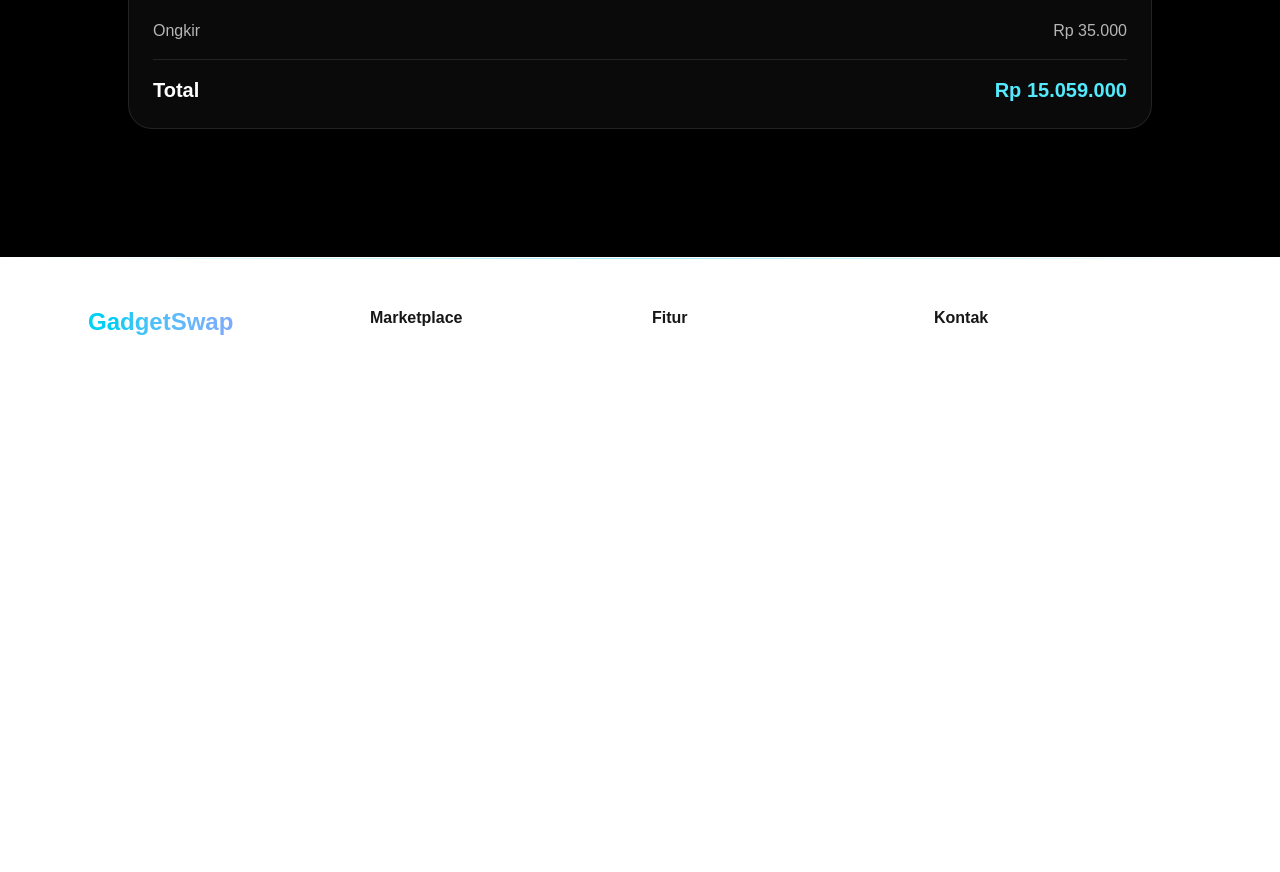
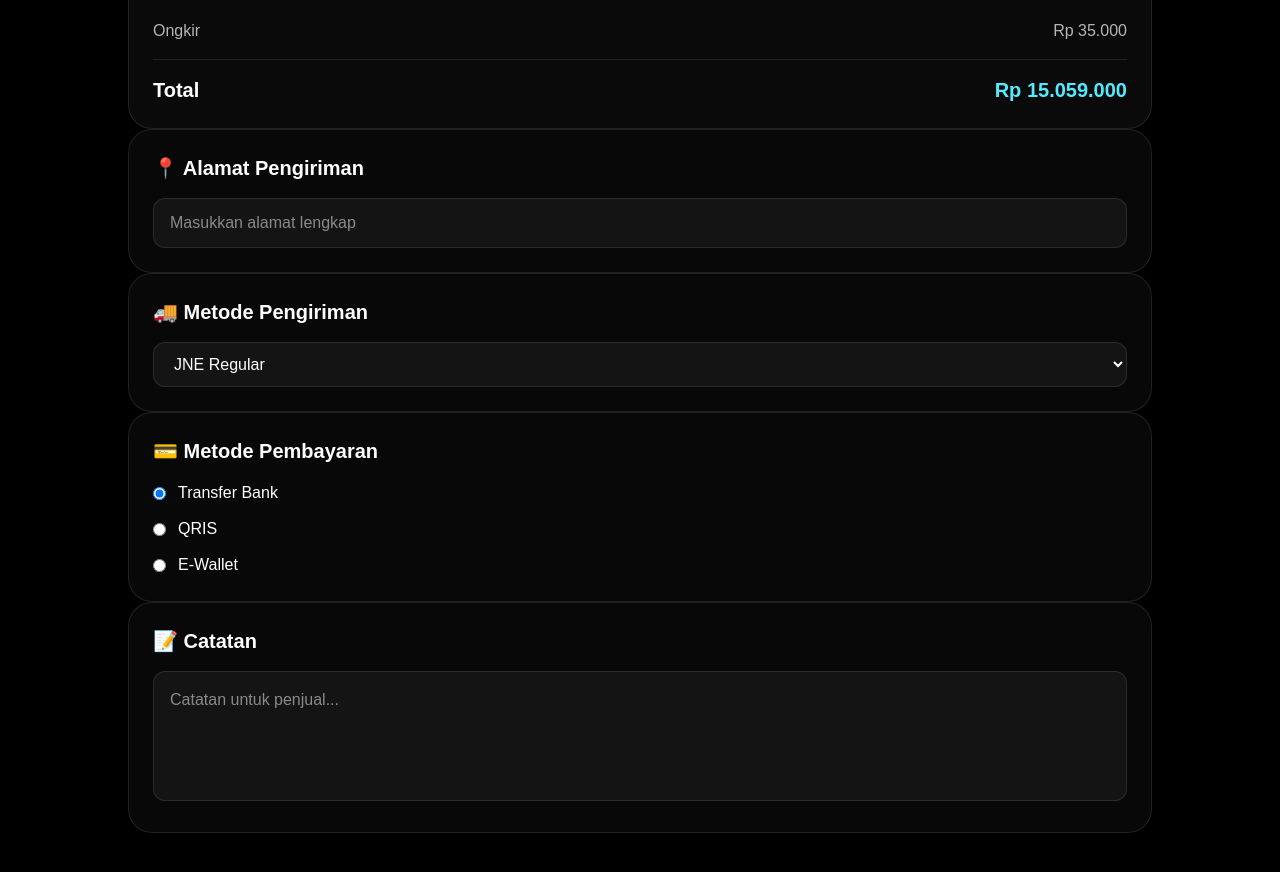
Before and after one commit to Rexlicky/gadgetswap, a Next.js app: page /checkout in a window 1280 px wide. Shown: the part 1860-2732 px from the top of the page. Before the commit the page ends 2443 px from the top, so only its background shows below. Built offline with nearby package versions, Linux system fonts and the light colour scheme; no server answers; the database is empty.

Commit message:
feat: improve checkout page structure

```diff
--- a/src/app/(main)/checkout/page.js
+++ b/src/app/(main)/checkout/page.js
@@ -1,6 +1,10 @@
 import Link from "next/link";
 import TransactionTimeline from "@/components/checkout/TransactionTimeline";
 import CheckoutDetails from "@/components/checkout/CheckoutDetails";
+import ShippingAddress from "@/components/checkout/ShippingAddress";
+import ShippingMethod from "@/components/checkout/ShippingMethod";
+import PaymentMethod from "@/components/checkout/PaymentMethod";
+import OrderNote from "@/components/checkout/OrderNote";
 
 export const metadata = {
   title: "Checkout Rekber",
@@ -71,6 +75,14 @@ export default function CheckoutPage() {
         <TransactionTimeline />
 
         <CheckoutDetails />
+
+        <ShippingAddress />
+
+        <ShippingMethod />
+
+        <PaymentMethod />
+
+        <OrderNote />
       </div>
     </main>
   );
--- /dev/null
+++ b/src/components/checkout/CheckoutHeader.jsx
@@ -0,0 +1,14 @@
+export default function CheckoutHeader() {
+  return (
+    <div className="mb-10">
+      <p className="text-cyan-400">Checkout</p>
+
+      <h1 className="mt-2 text-5xl font-bold">Selesaikan Pesanan</h1>
+
+      <p className="mt-4 text-white/50">
+        Pastikan seluruh informasi pesanan sudah benar sebelum melanjutkan
+        pembayaran.
+      </p>
+    </div>
+  );
+}
--- /dev/null
+++ b/src/components/checkout/CheckoutSummary.jsx
@@ -0,0 +1,35 @@
+export default function CheckoutSummary() {
+  return (
+    <div className="sticky top-28 rounded-3xl border border-white/10 bg-white/[0.03] p-6">
+      <h2 className="text-xl font-bold">Ringkasan Pembayaran</h2>
+
+      <div className="mt-6 space-y-3">
+        <div className="flex justify-between">
+          <span>Subtotal</span>
+          <span>Rp0</span>
+        </div>
+
+        <div className="flex justify-between">
+          <span>Pengiriman</span>
+          <span>Rp0</span>
+        </div>
+
+        <div className="flex justify-between">
+          <span>Rekber</span>
+          <span>Rp15.000</span>
+        </div>
+      </div>
+
+      <hr className="my-6 border-white/10" />
+
+      <div className="flex justify-between text-xl font-bold">
+        <span>Total</span>
+        <span>Rp15.000</span>
+      </div>
+
+      <button className="mt-6 w-full rounded-2xl bg-gradient-to-r from-cyan-500 to-violet-500 py-4 font-semibold">
+        Buat Pesanan
+      </button>
+    </div>
+  );
+}
--- /dev/null
+++ b/src/components/checkout/OrderNote.jsx
@@ -0,0 +1,13 @@
+export default function OrderNote() {
+  return (
+    <div className="rounded-3xl border border-white/10 bg-white/[0.03] p-6">
+      <h2 className="mb-4 text-xl font-semibold">📝 Catatan</h2>
+
+      <textarea
+        rows={4}
+        placeholder="Catatan untuk penjual..."
+        className="w-full rounded-xl border border-white/10 bg-white/[0.05] p-4 outline-none resize-none"
+      />
+    </div>
+  );
+}
--- /dev/null
+++ b/src/components/checkout/PaymentMethod.jsx
@@ -0,0 +1,24 @@
+export default function PaymentMethod() {
+  return (
+    <div className="rounded-3xl border border-white/10 bg-white/[0.03] p-6">
+      <h2 className="mb-4 text-xl font-semibold">💳 Metode Pembayaran</h2>
+
+      <div className="space-y-3">
+        <label className="flex items-center gap-3">
+          <input type="radio" name="payment" defaultChecked />
+          Transfer Bank
+        </label>
+
+        <label className="flex items-center gap-3">
+          <input type="radio" name="payment" />
+          QRIS
+        </label>
+
+        <label className="flex items-center gap-3">
+          <input type="radio" name="payment" />
+          E-Wallet
+        </label>
+      </div>
+    </div>
+  );
+}
--- /dev/null
+++ b/src/components/checkout/ShippingAddress.jsx
@@ -0,0 +1,13 @@
+export default function ShippingAddress() {
+  return (
+    <div className="rounded-3xl border border-white/10 bg-white/[0.03] p-6">
+      <h2 className="mb-4 text-xl font-semibold">📍 Alamat Pengiriman</h2>
+
+      <input
+        type="text"
+        placeholder="Masukkan alamat lengkap"
+        className="w-full rounded-xl border border-white/10 bg-white/[0.05] px-4 py-3 outline-none"
+      />
+    </div>
+  );
+}
--- /dev/null
+++ b/src/components/checkout/ShippingMethod.jsx
@@ -0,0 +1,14 @@
+export default function ShippingMethod() {
+  return (
+    <div className="rounded-3xl border border-white/10 bg-white/[0.03] p-6">
+      <h2 className="mb-4 text-xl font-semibold">🚚 Metode Pengiriman</h2>
+
+      <select className="w-full rounded-xl border border-white/10 bg-white/[0.05] px-4 py-3 outline-none">
+        <option>JNE Regular</option>
+        <option>J&T Express</option>
+        <option>SiCepat</option>
+        <option>AnterAja</option>
+      </select>
+    </div>
+  );
+}
```
